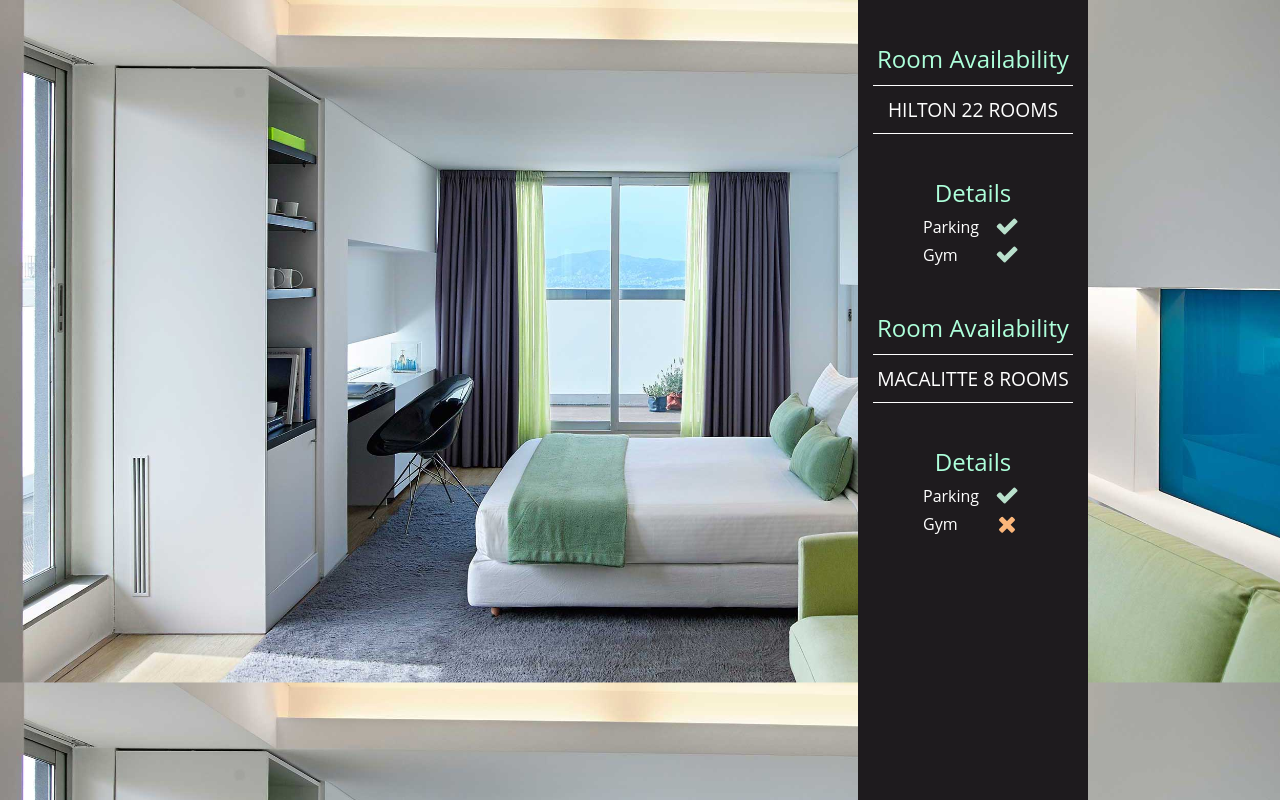
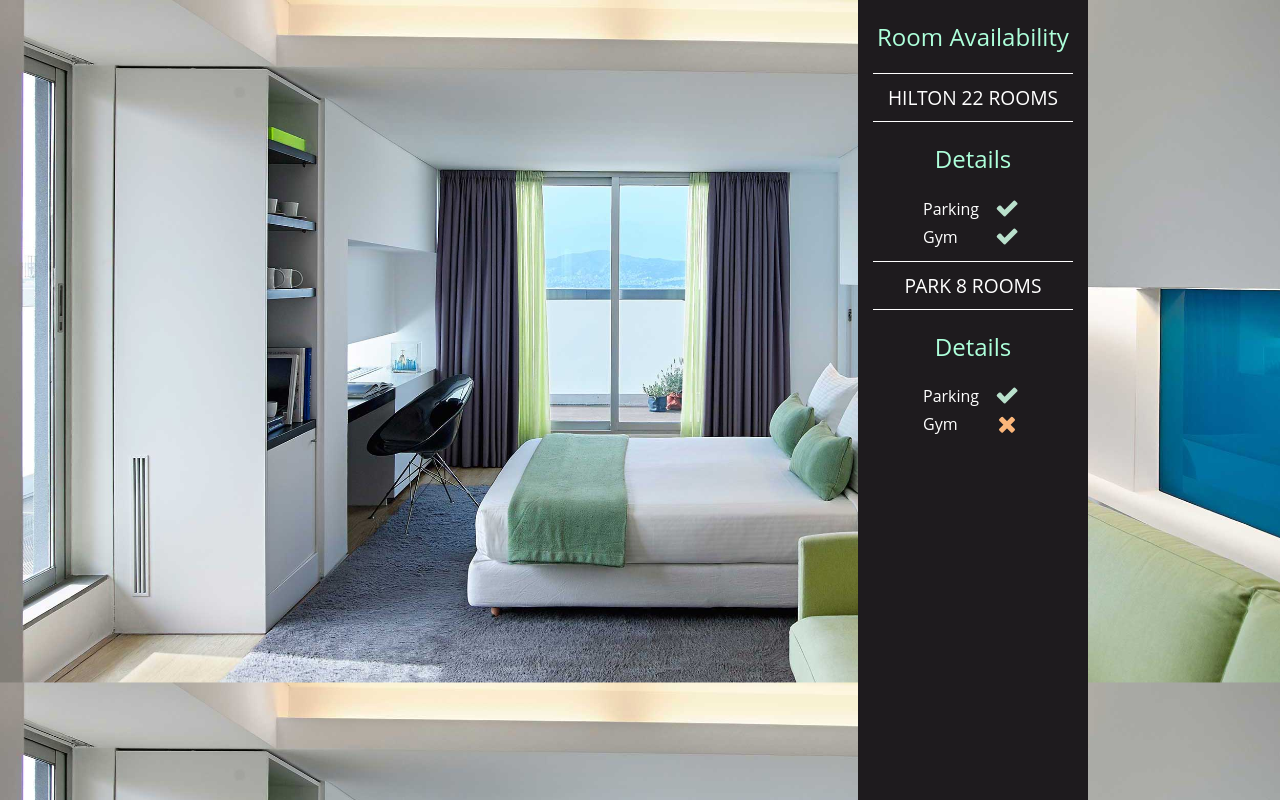
Before and after one commit to piero80/corso-javascript, a plain HTML site: page 05/hotel/index.html in a window 1280 px wide. Drawn offline with Linux system fonts and the light colour scheme.

Commit message:
update hotel exercise

```diff
--- a/05/hotel/css/style.css
+++ b/05/hotel/css/style.css
@@ -46,7 +46,6 @@ body{
   }
 
   h2 {
-    margin: 1.75em 0 0 0;
     color: #adffda;
     font-weight: normal;}
 
--- a/05/hotel/index.html
+++ b/05/hotel/index.html
@@ -7,8 +7,8 @@
 	</head>
 	<body>
 		<div id="info">
+			<h2>Room Availability</h2>
 			<div class="content">
-				<h2>Room Availability</h2>
 				<div class=hotel id="hotel1"></div>
 			</div>
 			<div class="content">
@@ -17,7 +17,6 @@
 	      <p id="gym">Gym</p>
 	    </div>
 			<div class="content">
-				<h2>Room Availability</h2>
 				<div class=hotel id="casavacanze1"></div>
 			</div>
 			<div class="content">
--- a/05/hotel/js/script.js
+++ b/05/hotel/js/script.js
@@ -44,7 +44,7 @@ var CasaVacanze = function(name,address,rooms,booked,parking,gym){ //subClass
 CasaVacanze.prototype = Object.create(Hotel.prototype);
 CasaVacanze.prototype.constructor = CasaVacanze;
 
-var myCasaVacanze = new CasaVacanze('Macalitte', 'Via Ferrarelle, 23', 12, 4, true, false);
+var myCasaVacanze = new CasaVacanze('Park', 'Via Ferrarelle, 23', 12, 4, true, false);
 var elCasaVacanze = document.getElementById('casavacanze1');
 
 var details2 = myCasaVacanze.getName() + ' ' + myCasaVacanze.getAvailability()+ ' rooms';
```
